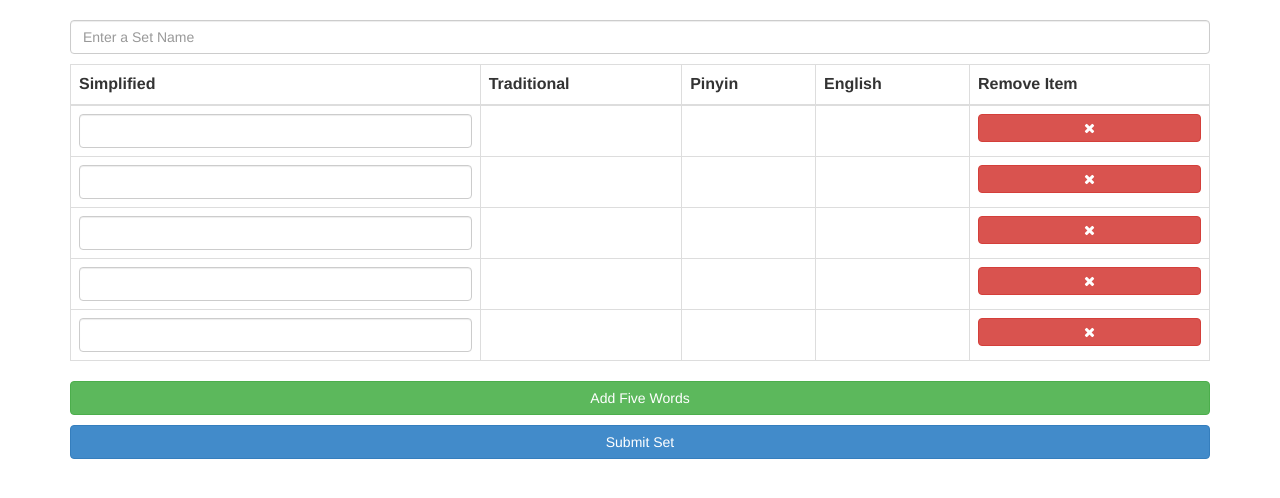
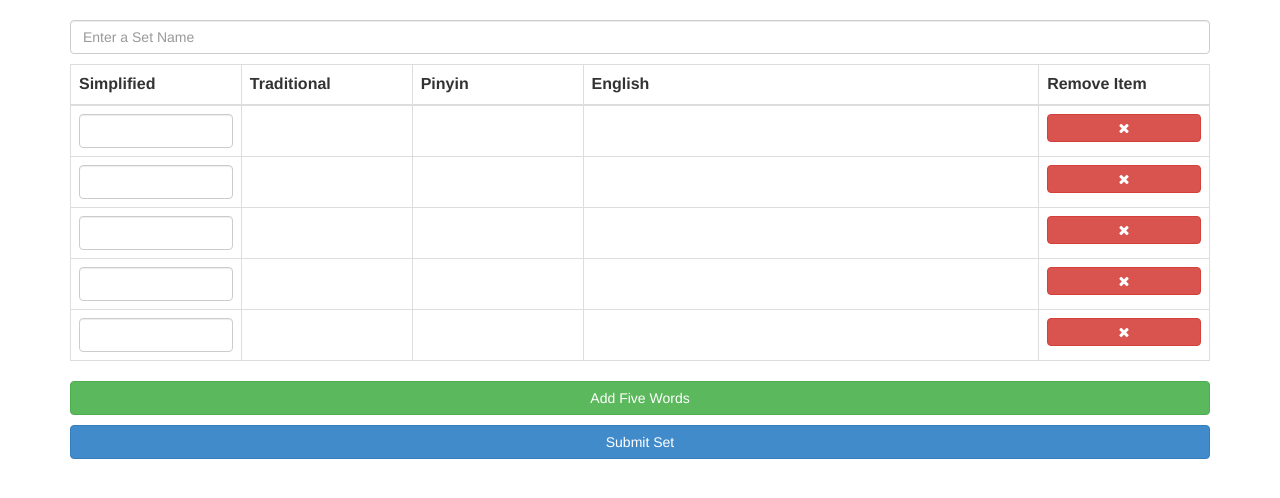
Before and after one commit to lbiester/Learn-Chinese, a Flask app: template app/templates/addset.html in a window 1280 px wide. Shown: the part 52-550 px from the top of the page. Run offline with Flask 2, Linux system fonts and the light colour scheme; the template is opened without the code that fills it, so the values that code supplies are empty; some libraries are stand-ins or nearby versions.

Commit message:
Set column width to be standardized for addset page

```diff
--- a/app/static/addset.css
+++ b/app/static/addset.css
@@ -12,3 +12,12 @@ input.set-name {
 button.invisible {
     display: none;
 }
+colgroup col:nth-child(1),
+colgroup col:nth-child(2),
+colgroup col:nth-child(3),
+colgroup col:nth-child(5) {
+    width: 15%;
+}
+colgroup col:nth-child(4) {
+    width: 40%;
+}
--- a/app/templates/addset.html
+++ b/app/templates/addset.html
@@ -11,6 +11,13 @@
         <form method="POST" action="/addset/">
             <input placeholder="Enter a Set Name" class="form-control set-name" name="set-name"/>
             <table class="table table-bordered" id="input-table">
+                <colgroup>
+                    <col></col>
+                    <col></col>
+                    <col></col>
+                    <col></col>
+                    <col></col>
+                </colgroup>
                 <thead>
                     <tr>
                         <th>Simplified</th>
```
